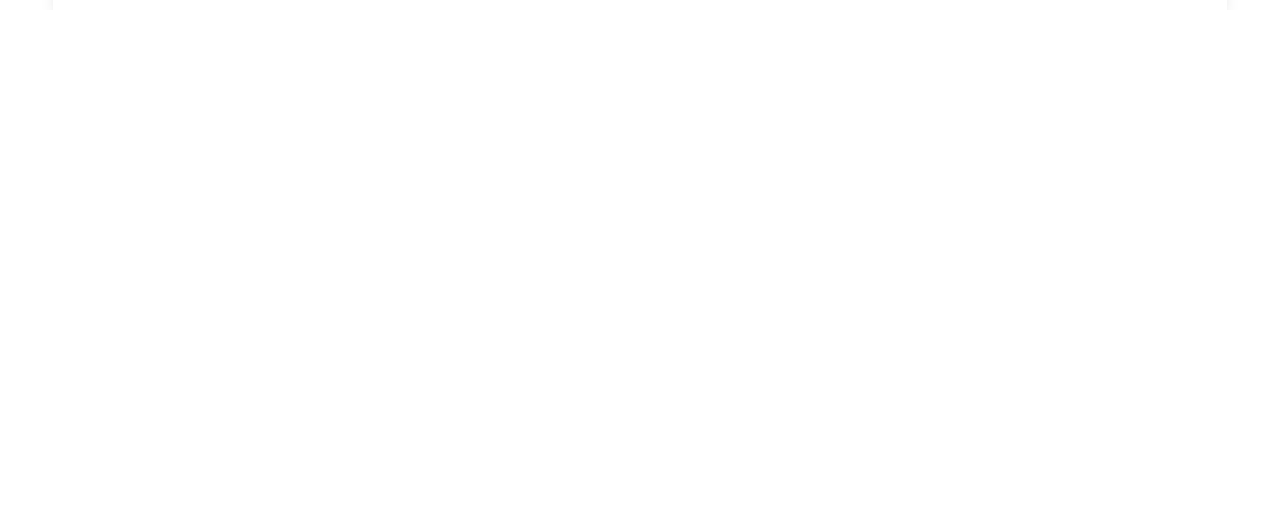
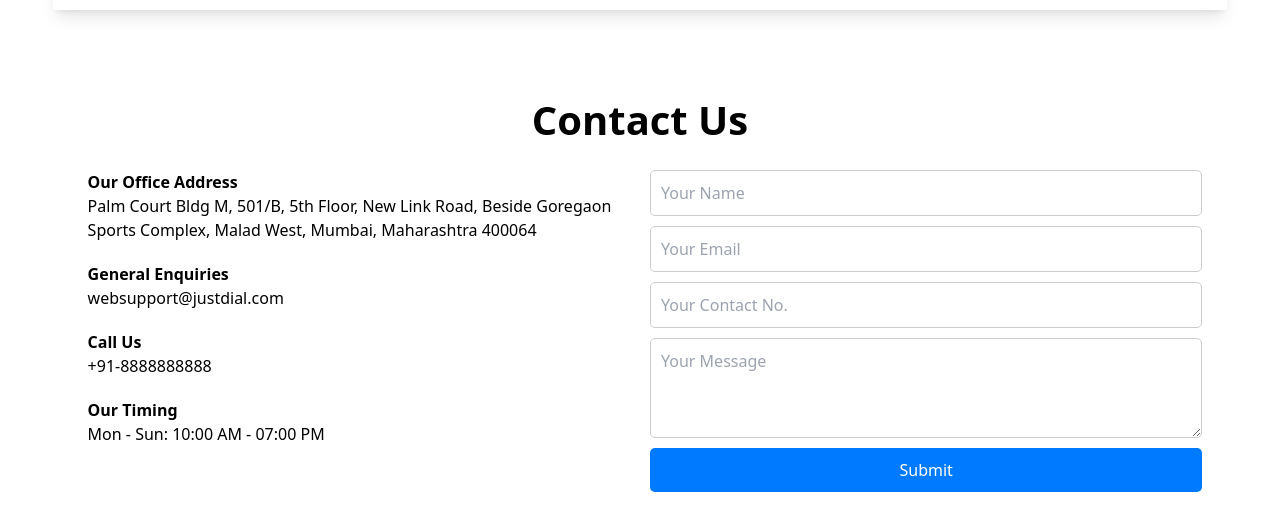
Before and after one commit to anayagithub/alumini-management-system, a Next.js app: page / in a window 1280 px wide. Shown: the part 1032-1541 px from the top of the page. Before the commit the page ends 1042 px from the top, so only its background shows below. Built offline with nearby package versions, Linux system fonts and the light colour scheme.

Commit message:
Added Contact Us

```diff
--- a/app/page.js
+++ b/app/page.js
@@ -1,11 +1,13 @@
 import Services from "@/components/Services";
 import Aboutus from "@/components/Aboutus";
+import Contact from "@/components/Contact";
 
 export default function Home() {
   return (
     <div className="h-screen">
       <Services />
       <Aboutus />
+      <Contact />
     </div>
   );
 }
--- /dev/null
+++ b/components/Contact.css
@@ -0,0 +1,76 @@
+* {
+    padding: 0;
+    margin: 0;
+    box-sizing: border-box;
+
+}
+.contactUs {
+    height: 100vh auto;
+    width: 91%;
+    margin: 60px auto;
+    margin-bottom: 50px auto;
+    background: #fff;
+    padding: 20px;
+    box-shadow: 1 1 10px rgba(0, 0, 0, 0.5);
+}
+
+.contactUs h2 {
+    text-align: center;
+    font-size: 2.5rem;
+    font-weight: 450;
+    margin-bottom: 20px;
+}
+
+.contactContainer {
+    display: flex;
+    justify-content: space-between;
+}
+
+.contactInfo {
+    flex: 1;
+    margin-right: 20px;
+}
+
+.infoItem {
+    margin-bottom: 20px;
+    display: flex;
+    align-items: center;
+}
+
+.infoItem i {
+    font-size: 24px;
+    margin-right: 10px;
+}
+
+.contactForm {
+    flex: 1;
+}
+
+.contactForm form {
+    display: flex;
+    flex-direction: column;
+}
+
+.contactForm input, .contactForm textarea {
+    margin-bottom: 10px;
+    padding: 10px;
+    border: 1px solid #ccc;
+    border-radius: 5px;
+}
+
+.contactForm textarea {
+    height: 100px;
+}
+
+.contactForm button {
+    padding: 10px;
+    border: none;
+    background: #007bff;
+    color: #fff;
+    border-radius: 5px;
+    cursor: pointer;
+}
+
+.contactForm button:hover {
+    background: #0056b3;
+}
--- /dev/null
+++ b/components/Contact.js
@@ -0,0 +1,45 @@
+import React from 'react';
+import './Contact.css';
+
+const Contact = () => {
+    return (
+        <div className="contactUs">
+            <h2><strong>Contact Us</strong></h2>
+            <div className="contactContainer">
+                <div className="contactInfo">
+                    <div className="infoItem">
+                        <i className="fas fa-map-marker-alt"></i>
+                        <p><strong>Our Office Address</strong><br />
+                        Palm Court Bldg M, 501/B, 5th Floor, New Link Road, Beside Goregaon Sports Complex, Malad West, Mumbai, Maharashtra 400064</p>
+                    </div>
+                    <div className="infoItem">
+                        <i className="fas fa-envelope"></i>
+                        <p><strong>General Enquiries</strong><br />
+                        websupport@justdial.com</p>
+                    </div>
+                    <div className="infoItem">
+                        <i className="fas fa-phone"></i>
+                        <p><strong>Call Us</strong><br />
+                        +91-8888888888</p>
+                    </div>
+                    <div className="infoItem">
+                        <i className="fas fa-clock"></i>
+                        <p><strong>Our Timing</strong><br />
+                        Mon - Sun: 10:00 AM - 07:00 PM</p>
+                    </div>
+                </div>
+                <div className="contactForm">
+                    <form>
+                        <input type="text" name="name" placeholder="Your Name" required />
+                        <input type="email" name="email" placeholder="Your Email" required />
+                        <input type="text" name="contact" placeholder="Your Contact No." required />
+                        <textarea name="message" placeholder="Your Message" required></textarea>
+                        <button type="submit">Submit</button>
+                    </form>
+                </div>
+            </div>
+        </div>
+    );
+};
+
+export default Contact;
```
